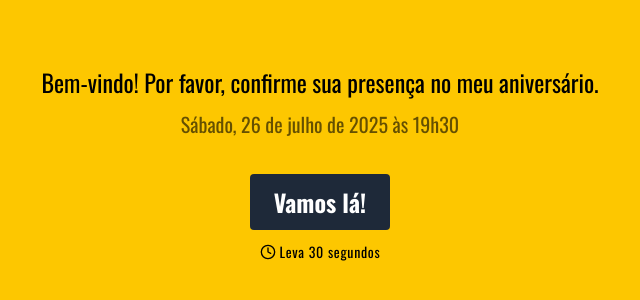
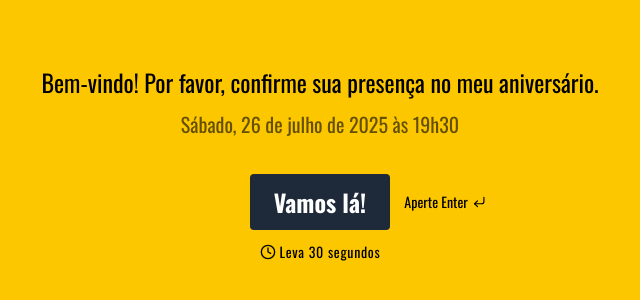
Before and after one commit to rodrigofontesdev/niver, a Next.js app: page / in a window 1280 px wide. Shown: the part 236-536 px from the top of the page, without its empty margins (320-960 px from the left). Built offline with nearby package versions, Linux system fonts and the light colour scheme.

Commit message:
feat: add navigation to the button in Home page

```diff
--- a/src/app/page.tsx
+++ b/src/app/page.tsx
@@ -1,6 +1,11 @@
-import { Clock } from 'lucide-react'
+'use client'
+
+import { Clock, CornerDownLeft } from 'lucide-react'
+import { useRouter } from 'next/navigation'
 
 export default function Home() {
+  const router = useRouter()
+
   return (
     <div className="min-h-screen flex flex-col items-center justify-center p-8">
       <div className="text-center max-w-2xl">
@@ -10,9 +15,18 @@ export default function Home() {
 
         <p className="text-xl text-black/60 mb-9">Sábado, 26 de julho de 2025 às 19h30</p>
 
-        <button className="bg-gray-800 text-white px-6 py-3 rounded text-2xl font-bold cursor-pointer hover:bg-gray-900 transition-colors mb-3">
-          Vamos lá!
-        </button>
+        <div className="relative mb-3">
+          <button
+            autoFocus
+            onClick={() => router.push('/questions')}
+            className="bg-gray-800 text-white px-6 py-3 rounded text-2xl font-bold cursor-pointer outline-none hover:bg-gray-900 transition-colors"
+          >
+            Vamos lá!
+          </button>
+          <span className="absolute top-1/2 right-18 -translate-x-1/2 -translate-y-1/2 flex items-center gap-1 text-sm text-black">
+            Aperte Enter <CornerDownLeft size={14} />
+          </span>
+        </div>
 
         <p className="text-sm text-black flex items-center tracking-wider justify-center gap-1">
           <Clock size={16} />
```
